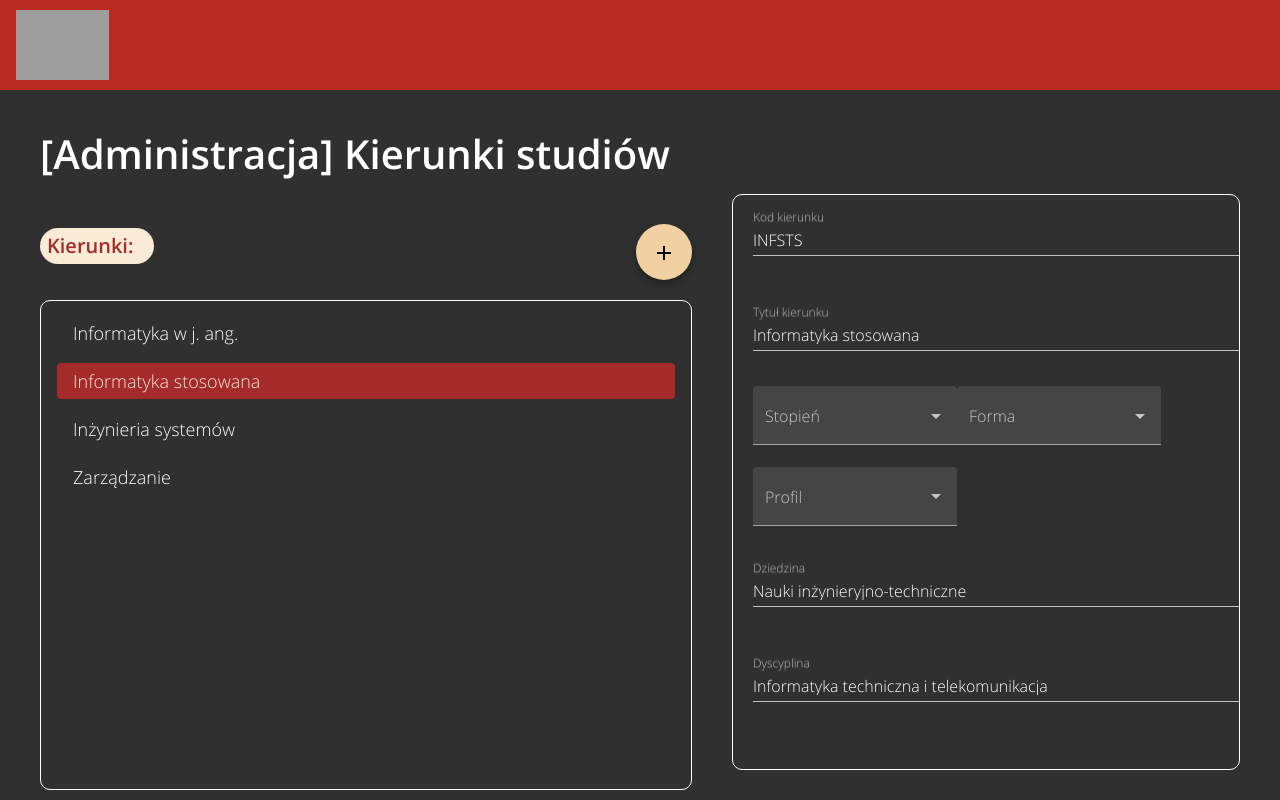
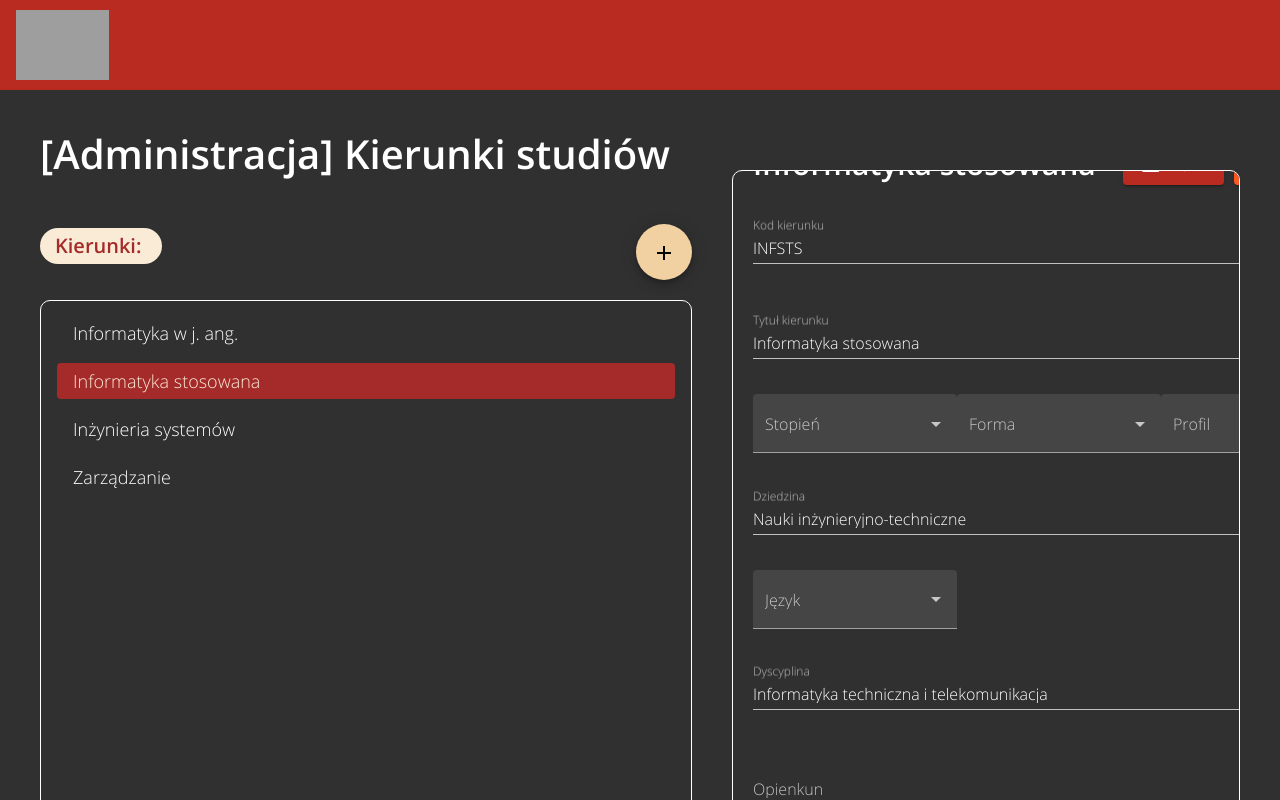
Before and after one commit to EskaelDev/PSI, an Angular app in the folder psi-ui/: page /kierunkicrud in a window 1280 px wide. Built offline with nearby package versions, Linux system fonts and the light colour scheme; grey boxes are pictures that could not be loaded.

Commit message:
UI fixes

```diff
--- a/psi-ui/src/app/admin/crud-kierunki/crud-kierunki.component.html
+++ b/psi-ui/src/app/admin/crud-kierunki/crud-kierunki.component.html
@@ -10,7 +10,7 @@
         fxLayoutAlign="space-between end"
         style="margin-top: 30px; margin-bottom: 20px"
       >
-        <h2 style="width: 100px" class="round-title">Kierunki:</h2>
+        <h2 style="width: 100px; padding-left: 15px;" class="round-title">Kierunki:</h2>
         <button mat-fab color="accent">
           <mat-icon>add</mat-icon>
         </button>
@@ -65,10 +65,13 @@
             <mat-icon class="button-icon">delete</mat-icon><span>Usuń</span>
           </button>
         </div>
+        <div>
           <mat-form-field class="input-headline">
             <mat-label>Kod kierunku</mat-label>
             <input matInput placeholder="Kod kierunku" value="INFSTS" />
           </mat-form-field>
+        </div>
+        <div>
           <mat-form-field class="input-headline">
             <mat-label>Tytuł kierunku</mat-label>
             <input
@@ -77,7 +80,8 @@
               value="Informatyka stosowana"
             />
           </mat-form-field>
-        <br />
+        </div>
+        <div>
           <mat-form-field appearance="fill">
             <mat-label>Stopień</mat-label>
             <mat-select>
@@ -89,7 +93,9 @@
             <mat-label>Forma</mat-label>
             <mat-select>
               <mat-option [value]="'stacjonarna'"> stacjonarna </mat-option>
-            <mat-option [value]="'niestacjonarna'"> niestacjonarna </mat-option>
+              <mat-option [value]="'niestacjonarna'">
+                niestacjonarna
+              </mat-option>
             </mat-select>
           </mat-form-field>
           <mat-form-field appearance="fill">
@@ -101,6 +107,8 @@
               <mat-option [value]="'praktyczny'"> praktyczny </mat-option>
             </mat-select>
           </mat-form-field>
+        </div>
+        <div>
           <mat-form-field class="input-headline">
             <mat-label>Dziedzina</mat-label>
             <input
@@ -109,6 +117,17 @@
               value="Nauki inżynieryjno-techniczne"
             />
           </mat-form-field>
+        </div>
+        <div>
+          <mat-form-field appearance="fill">
+            <mat-label>Język</mat-label>
+            <mat-select>
+              <mat-option [value]="'polski'"> polski </mat-option>
+              <mat-option [value]="'angielski'"> angielski </mat-option>
+            </mat-select>
+          </mat-form-field>
+        </div>
+        <div>
           <mat-form-field class="input-headline">
             <mat-label>Dyscyplina</mat-label>
             <input
@@ -117,6 +136,8 @@
               value="Informatyka techniczna i telekomunikacja"
             />
           </mat-form-field>
+        </div>
+        <div>
           <mat-form-field class="input-headline">
             <input
               type="text"
@@ -135,6 +156,7 @@
               </mat-option>
             </mat-autocomplete>
           </mat-form-field>
+        </div>
       </div>
       <div style="width: 100%">
         <h3 style="font-weight: bold; font-size: 20px">Specjalizacje:</h3>
--- a/psi-ui/src/app/admin/crud-kierunki/crud-kierunki.component.scss
+++ b/psi-ui/src/app/admin/crud-kierunki/crud-kierunki.component.scss
@@ -2,7 +2,7 @@
     border: 1px white solid;
     border-radius: 10px;
     width: 650px;
-    height: 60vh;
+    height: 65vh;
     overflow: auto;
 }
 
@@ -21,8 +21,9 @@
     padding: 20px;
     border: 1px white solid;
     border-radius: 10px;
+    margin-top: -3vh;
     width: 100%;
-    height: 72vh;
+    height: 80vh;
     overflow: auto;
 
     h1 {
@@ -34,7 +35,7 @@
         font-size: 16px;
         line-height: 18px;
         font-weight: 400;
-        width: 600px;
+        width: 615px;
         margin: 15px 0;
     }
 }
```
Lines whose indentation alone changed are shown as unchanged.
